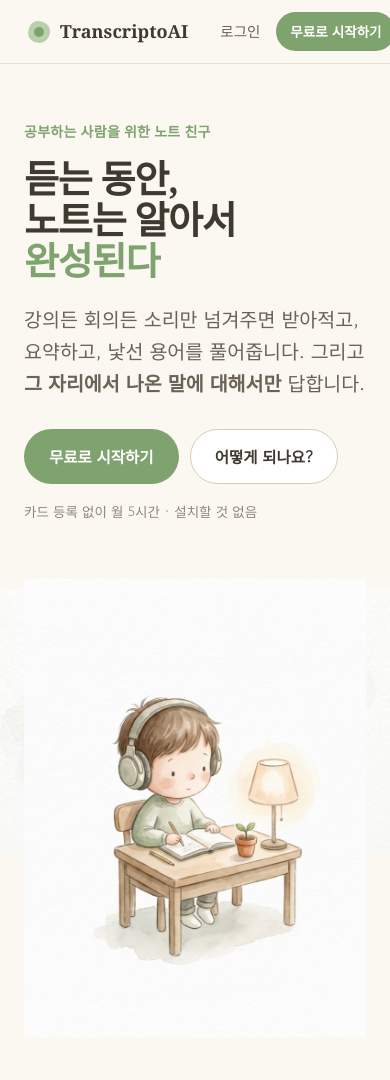
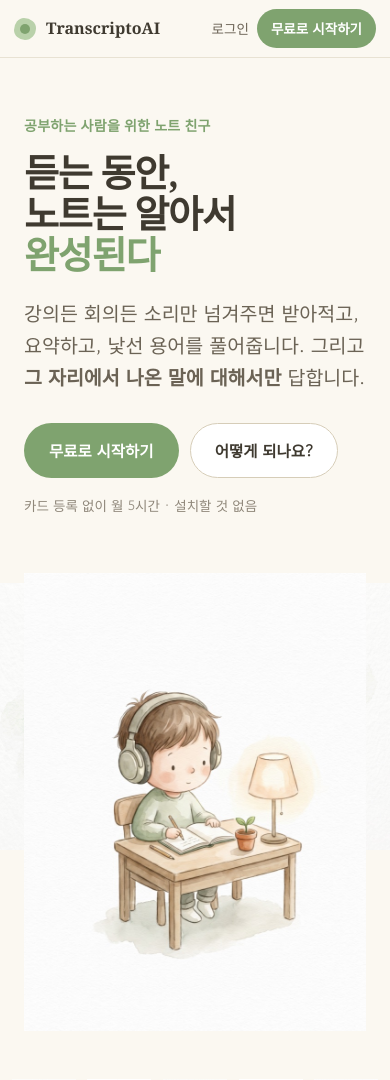
Before and after one commit to S2chloeS2/transcripto-ai, a Flask app: page / in a window 390 px wide; the page is wider, and only the part inside the window is pictured. Shown: the top 1080 px of that part. Run offline with Flask 3, Linux system fonts and the light colour scheme; some web fonts are replaced.

Commit message:
Mobile: clip horizontal overflow from the watercolor blobs, keep the nav on one line
The decorative pseudo-elements bleed past the viewport by design, which
produced a horizontal scrollbar on phones. overflow-x: clip on html/body
keeps the art and removes the scroll. Nav labels no longer wrap.

Co-Authored-By: Claude Fable 5.1 <noreply@anthropic.com>

```diff
--- a/static/css/app.css
+++ b/static/css/app.css
@@ -843,3 +843,18 @@ a:hover { text-decoration: underline; }
 .auth-art, .empty-art, .hero-art, .spot, .spot-sm, .mode-art, .story-img { height: auto; }
 .spot, .spot-sm, .mode-art { aspect-ratio: 1 / 1; }
 .auth-art { width: 132px; }
+
+/* Decorative watercolor pseudo-elements bleed past the viewport on purpose;
+   clip the horizontal overflow so they never create a sideways scrollbar. */
+html, body { overflow-x: clip; }
+
+/* Nav labels stay on one line; on narrow screens tighten instead of wrapping. */
+.nav-link { white-space: nowrap; }
+@media (max-width: 640px) {
+  .nav { padding: 0 14px; height: 58px; gap: 10px; }
+  .brand { font-size: 16px; }
+  .nav-links { gap: 0; }
+  .nav-link { padding: 6px 8px; font-size: 13.5px; }
+  .usage-pill { padding: 4px 8px; }
+  .usage-track { width: 36px; }
+}
```
